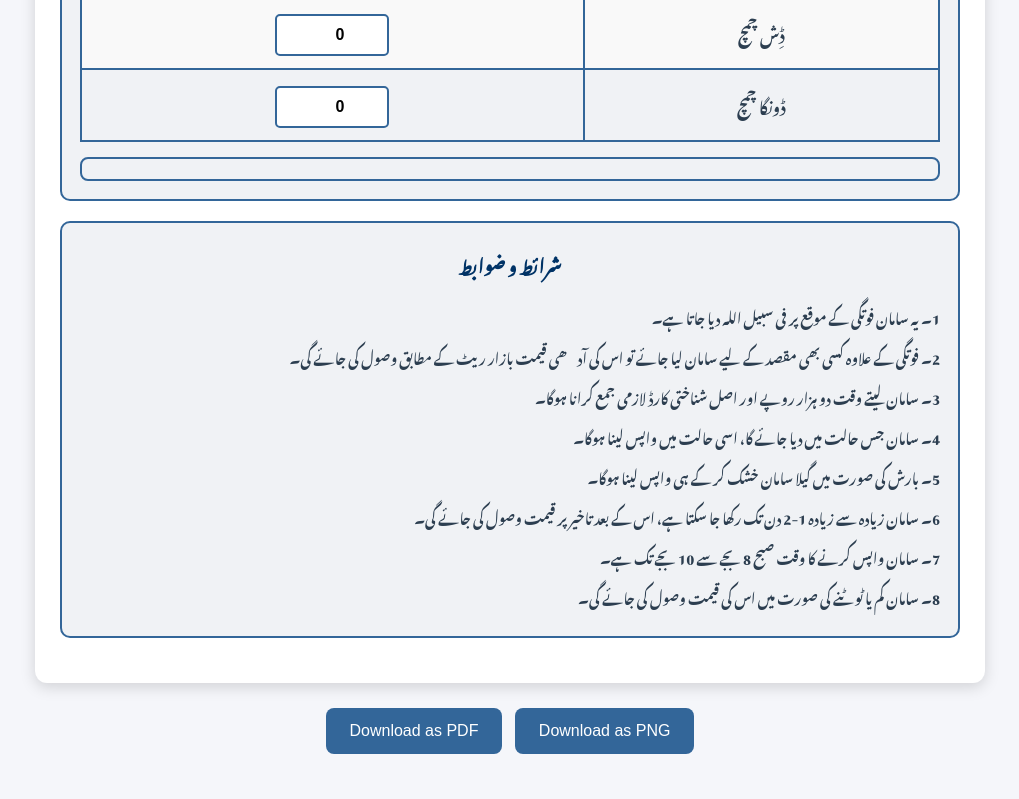
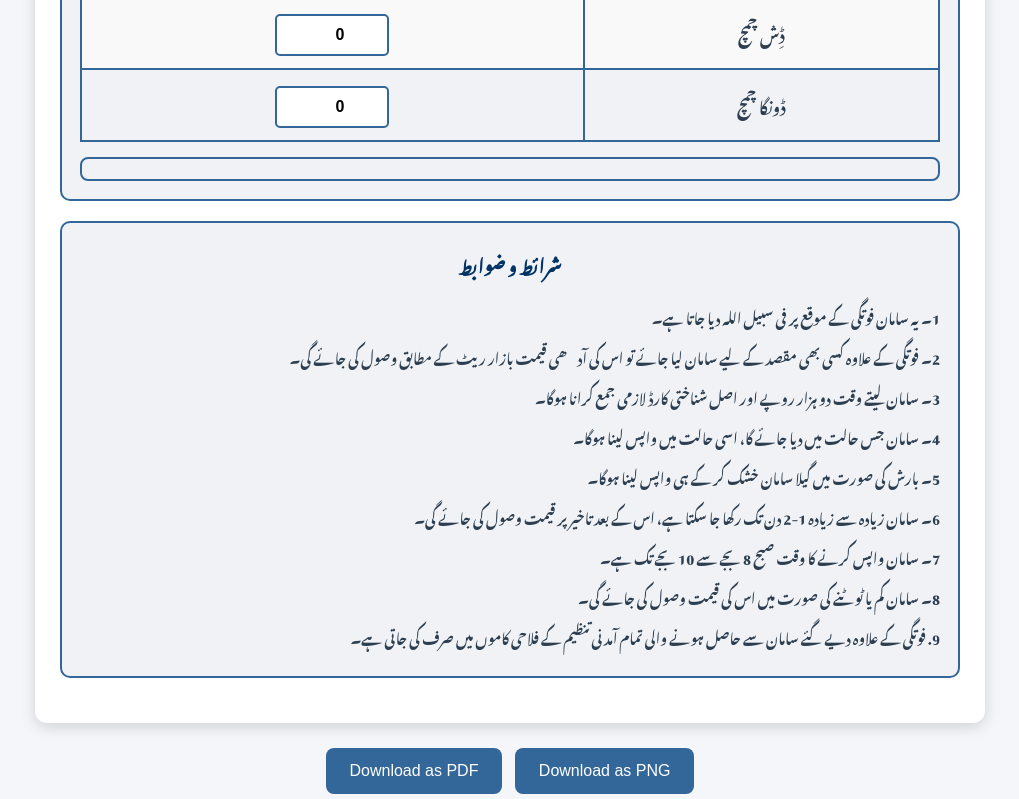
Before and after one commit to imranusman123/tanzeem, a plain HTML site: page index.html in a window 1280 px wide. Shown: the part 2117-2916 px from the top of the page, without its empty margins (130-1149 px from the left). Before the commit the page ends 2876 px from the top, so only its background shows below. Drawn offline with nearby package versions, Linux system fonts and the light colour scheme; a web font is replaced by a local one.

Commit message:
Update index.html
Updated Version

```diff
--- a/index.html
+++ b/index.html
@@ -219,6 +219,7 @@ button:hover {
       <p>6۔ سامان زیادہ سے زیادہ 1-2 دن تک رکھا جا سکتا ہے، اس کے بعد تاخیر پر قیمت وصول کی جائے گی۔</p>
       <p>7۔ سامان واپس کرنے کا وقت صبح 8 بجے سے 10 بجے تک ہے۔</p>
       <p>8۔ سامان کم یا ٹوٹنے کی صورت میں اس کی قیمت وصول کی جائے گی۔</p>
+      <p>9. فوتگی کے علاوہ دیے گئے سامان سے حاصل ہونے والی تمام آمدنی تنظیم کے فلاحی کاموں میں صرف کی جاتی ہے۔</p>
     </div>
   </div>
 </div>
```
